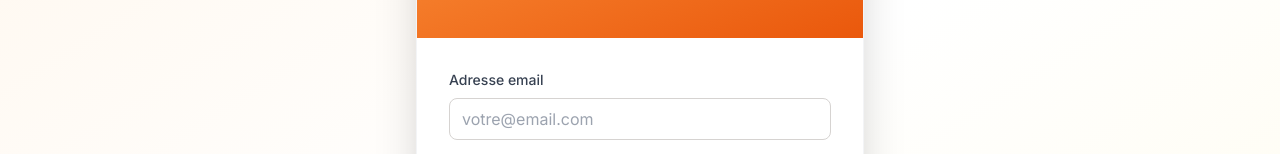
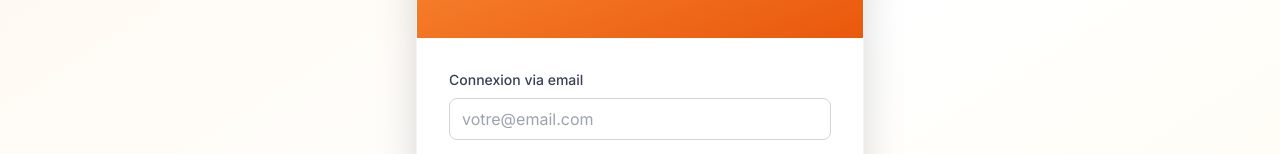
Before and after one commit to oliviertgpls-tech/Fdt-2, a Next.js app: page /auth/signin in a window 1280 px wide. Shown: the part 233-387 px from the top of the page. Built offline with nearby package versions, Linux system fonts and the light colour scheme.

Commit message:
mini maj titre auth

```diff
--- a/app/auth/signin/page.tsx
+++ b/app/auth/signin/page.tsx
@@ -146,7 +146,7 @@ export default function SignInPage() {
               <form onSubmit={handleEmailSignIn} className="space-y-4">
                 <div>
                   <label htmlFor="email" className="block text-sm font-medium text-gray-700 mb-2">
-                    Adresse email
+                    Connexion via email
                   </label>
                   <input
                     id="email"
```
